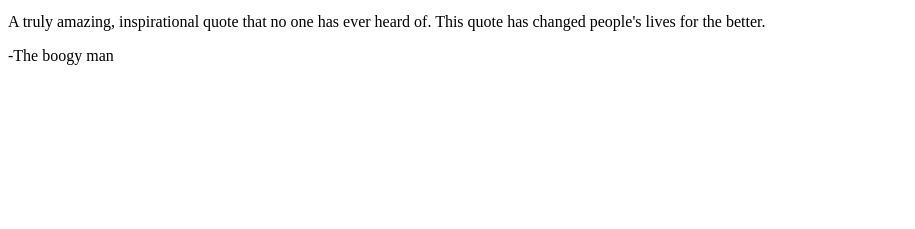
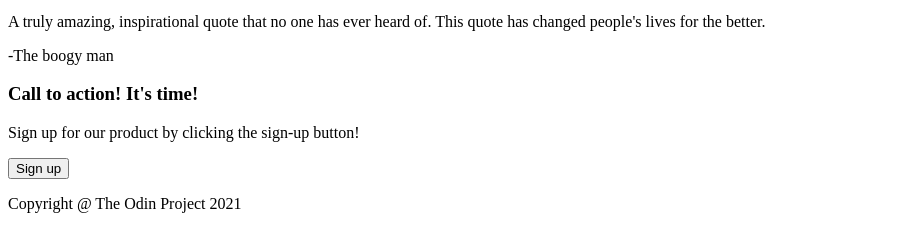
Before and after one commit to UNI1008/landing-page, a plain HTML site: page index.html in a window 1280 px wide. Shown: the part 1011-1240 px from the top of the page, without its empty margins (0-915 px from the left). Before the commit the page ends 1092 px from the top, so only its background shows below. Drawn offline with Linux system fonts and the light colour scheme.

Commit message:
finish html with placeholder text & images

```diff
--- a/index.html
+++ b/index.html
@@ -38,7 +38,14 @@
         <p>-The boogy man</p>
     </div>
     <div class="sign-up-container">
-
+        <div class="c-t-a-box">
+            <h3>Call to action! It's time!</h3>
+            <p>Sign up for our product by clicking the sign-up button!</p>
+            <button type="button">Sign up</button>
+        </div>
     </div>
+    <footer>
+        <p>Copyright @ The Odin Project 2021</p>
+    </footer>
 </body>
 </html>
```
